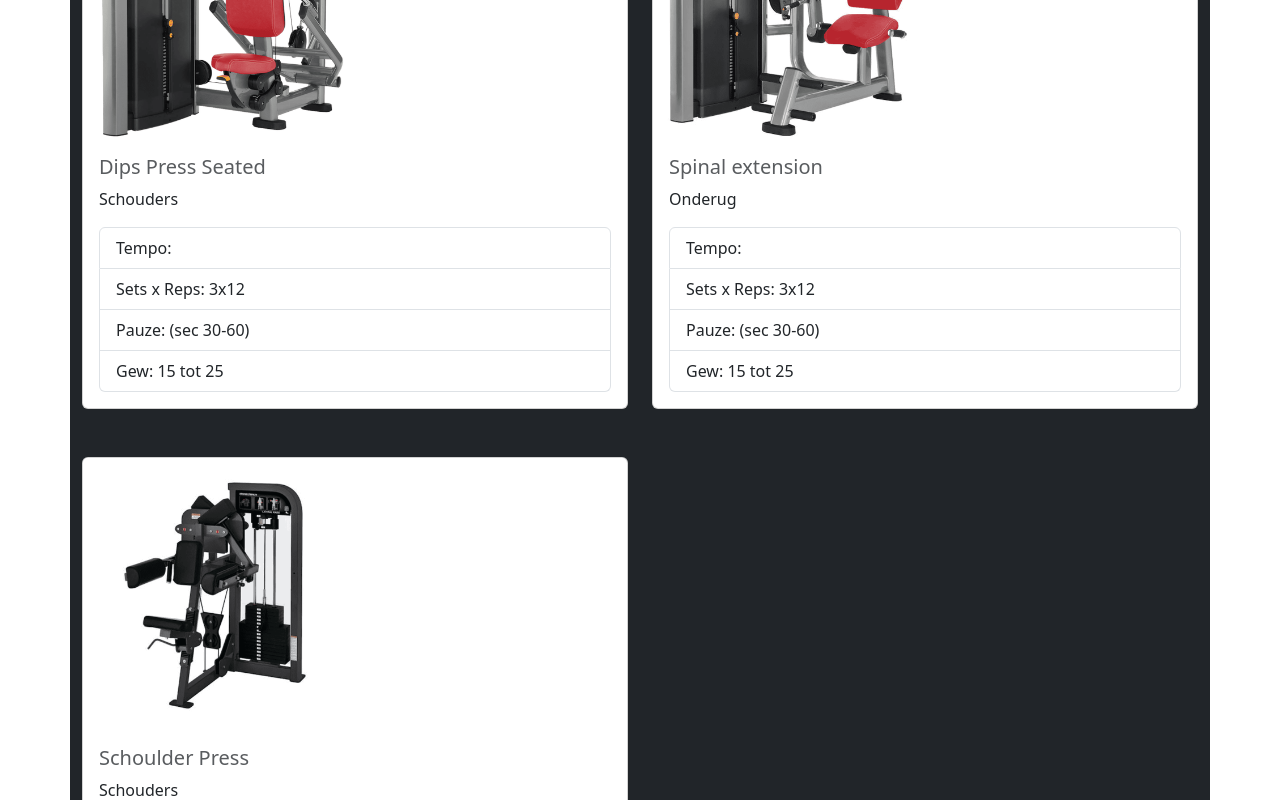
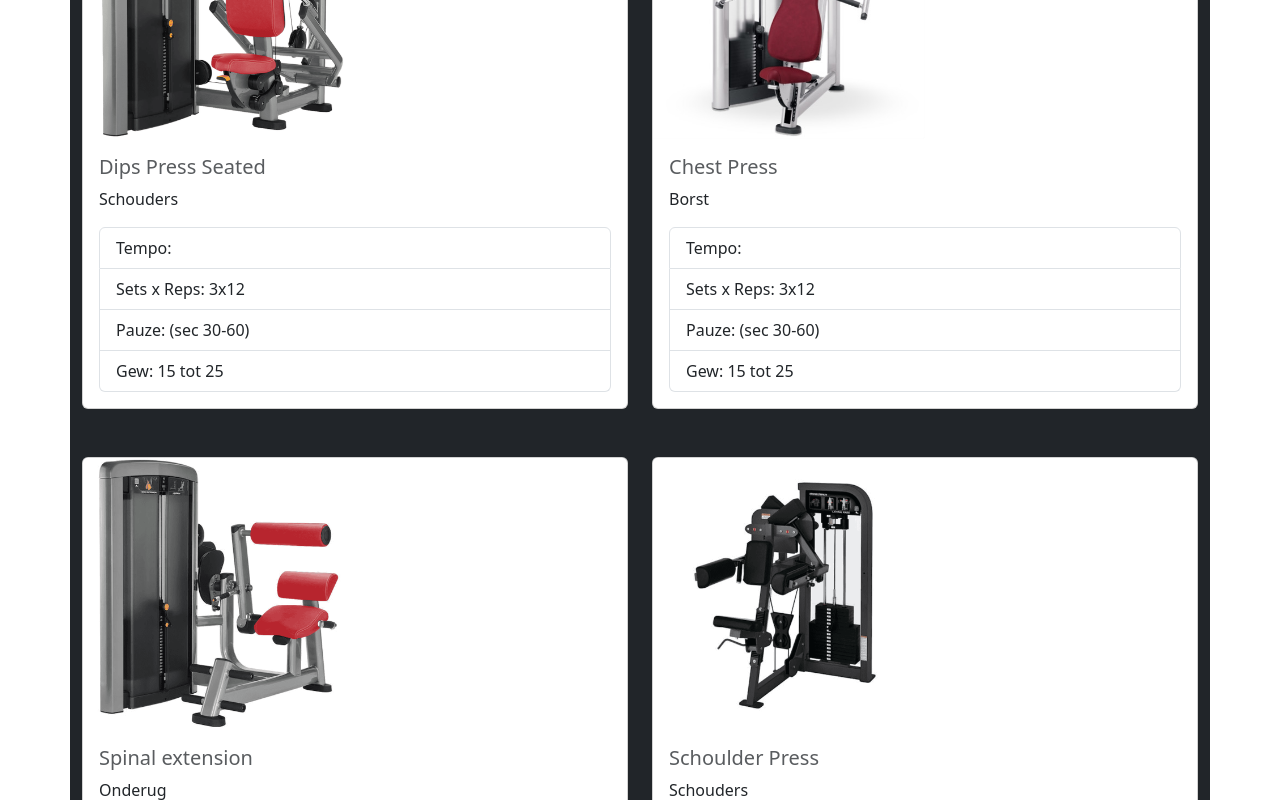
Before and after one commit to Stefannieuwenburg/bs5-react-fitness365, a React (Create React App) app: page / in a window 1280 px wide. Shown: the part 4300-5100 px from the top of the page. Built offline with nearby package versions, Linux system fonts and the light colour scheme.

Commit message:
commit chest pic

```diff
--- a/src/Data/ExtraData.js
+++ b/src/Data/ExtraData.js
@@ -1,4 +1,4 @@
-//import Image1 from "../Data/image/ChestPress.png";
+import Image1 from "../Data/image/ChestPress.png";
 import Image3 from "../Data/image/PelvicTilt.jpg";
 import Image4 from "../Data/image/BackExtension.png";
 import Image5 from "../Data/image/ShoulderPress.png";
@@ -38,12 +38,12 @@ const Data = [
     title: "Dips Press Seated",
     description: "Schouders",
   },
-  // {
-  //   id: 5,
-  //   src: Image1,
-  //   title: "Chest Press",
-  //   description: "Borst",
-  // },
+  {
+   id: 5,
+    src: Image1,
+    title: "Chest Press",
+   description: "Borst",
+   },
   {
     id: 5,
     src: Image4,
```
